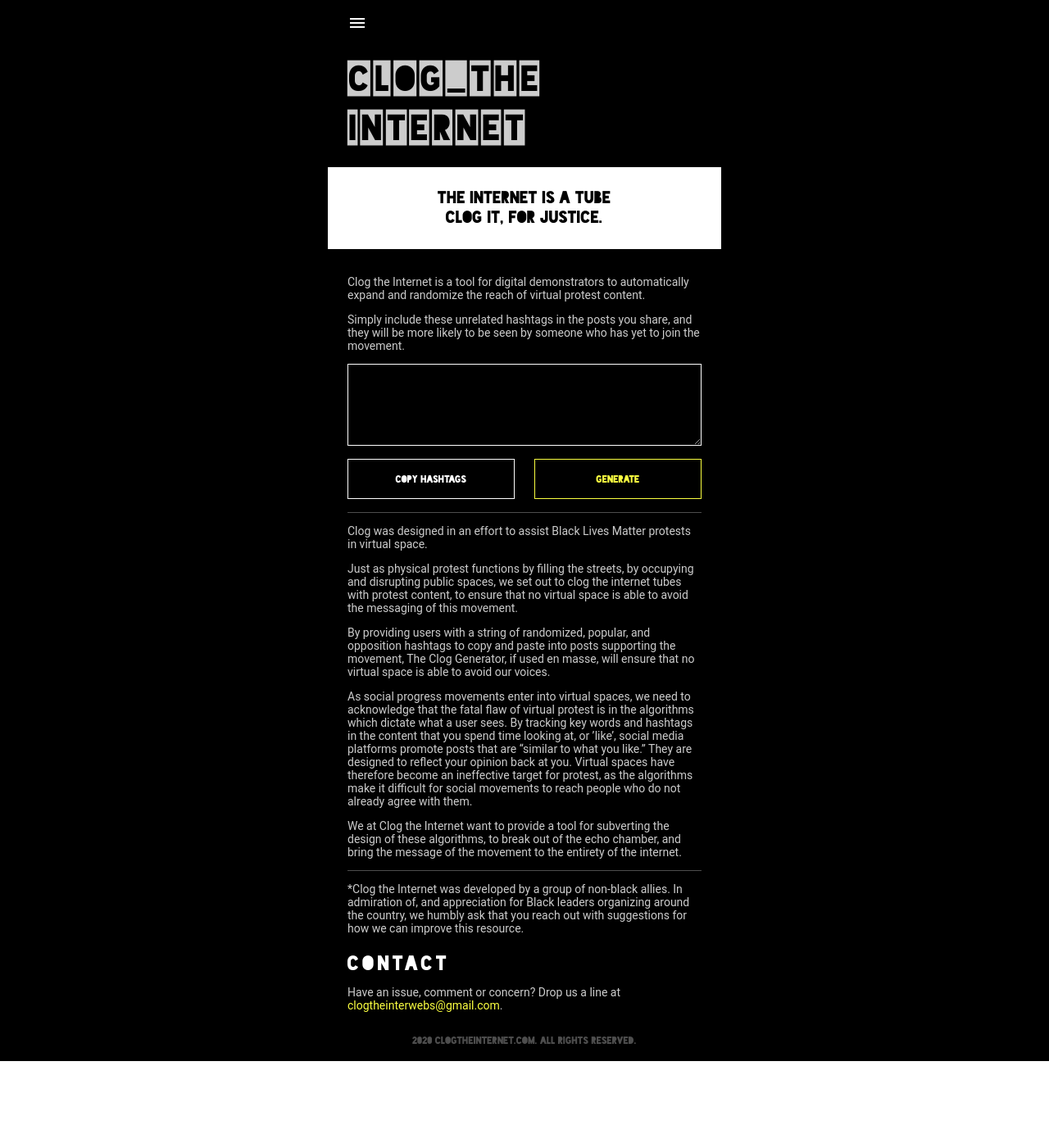
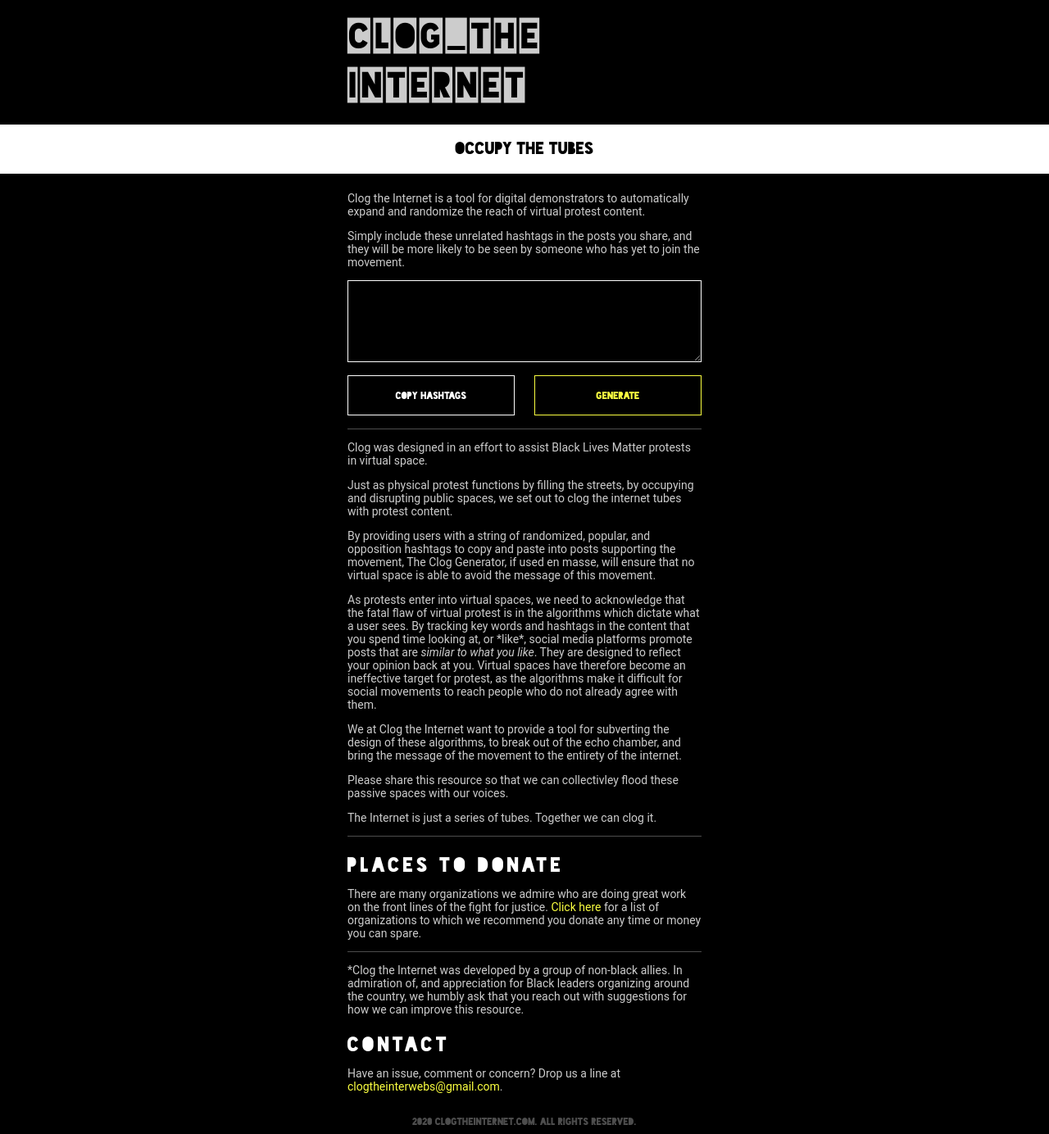
Before and after one commit to vjsingh/clogtheinternet, a React (Create React App) app: page / in a window 1280 px wide. Shown: the whole page at 82% size. Before the commit the page ends 1295 px from the top, so only its background shows below. Built offline with nearby package versions, Linux system fonts and the light colour scheme.

Commit message:
final copy/formatting updates

```diff
--- a/src/App.js
+++ b/src/App.js
@@ -1,6 +1,5 @@
 import React from 'react';
 import Home from './Home';
-import Artists from './Artists';
 import Donate from './Donate';
 import Menu from './Menu';
 import GlobalFonts from './Fonts';
@@ -26,21 +25,14 @@
     return (
       <Router>
         <Background>
-          {this.state.showMenu ? (
-            <Menu hideMenu={() => this.hideMenu()} />
-          ) : (
-            <Switch>
-              <Route path="/donate">
-                <Donate showMenu={() => this.showMenu()} />
-              </Route>
-              <Route path="/artists">
-                <Artists showMenu={() => this.showMenu()} />
-              </Route>
-              <Route path="/">
-                <Home showMenu={() => this.showMenu()} />
-              </Route>
-            </Switch>
-          )}
+          <Switch>
+            <Route path="/donate">
+              <Donate />
+            </Route>
+            <Route>
+              <Home />
+            </Route>
+          </Switch>
         </Background>
         <GlobalFonts />
       </Router>
--- a/src/Artists.js
+++ /dev/null
@@ -1,114 +0,0 @@
-import React from 'react';
-import styled from 'styled-components';
-
-import Container from './Container'
-import RightsText from './RightsText'
-import Header from './Header'
-import Title from './Title'
-import * as STATIC from './staticValues';
-
-function Artists(props) {
-  return (
-    <Container>
-      <Header showMenu={props.showMenu} />
-      <Title>Black<br/>Artists</Title>
-
-      <ArtistTile>
-        <ArtistInfo>
-          <InfoContainer>
-            <ArtistName>Temi Coker</ArtistName>
-            <ArtistWebsite href="https://temicoker.co">temicoker.co</ArtistWebsite>
-          </InfoContainer>
-        </ArtistInfo>
-        <ArtistImage src="https://scontent-lga3-1.cdninstagram.com/v/t51.2885-15/e35/s1080x1080/101387039_251696146108482_719334181343596050_n.jpg?_nc_ht=scontent-lga3-1.cdninstagram.com&_nc_cat=106&_nc_ohc=pZ0UzA3wc4MAX8yTpvC&oh=3d2f8e838d290c829e96eb8288b90ab7&oe=5F1179E5" />
-      </ArtistTile>
-
-      <ArtistTile>
-        <DarkArtistInfo>
-          <InfoContainer>
-            <DarkArtistName>Monica Ahanonu</DarkArtistName>
-            <DarkArtistWebsite href="https://mahanonu.com">mahanonu.com</DarkArtistWebsite>
-          </InfoContainer>
-        </DarkArtistInfo>
-        <ArtistImage src="https://pbs.twimg.com/media/EZMk-OWUwAEe2ef.jpg" />
-      </ArtistTile>
-
-
-      <RightsText/>
-
-    </Container>
-  );
-}
-
-export default Artists;
-
-const ArtistTile = styled.div`
-  position: relative;
-  height: 152px;
-  margin-bottom: 24px;
-`;
-
-const ArtistInfo = styled.div`
-  position: absolute;
-  bottom: 0;
-  right: 0;
-  height: 64px;
-  width: 72%;
-  background-color: ${STATIC.YELLOW};
-  z-index: 5;
-`;
-
-const InfoContainer = styled.div`
-  margin: 16px 16px;
-`;
-
-const ArtistName = styled.div`
-  color: black;
-  font-family: 'BlackoutMidnight';
-  font-size: 14px;
-  line-height: 14px;
-  text-transform: uppercase;
-`;
-
-const ArtistWebsite = styled.a`
-  color: black;
-  font-family: Roboto;
-  font-style: normal;
-  font-weight: normal;
-  font-size: 12px;
-  line-height: 14px;
-
-  text-decoration-line: underline;
-
-  &:hover {
-    color: #4a4a4a;
-    text-decoration: none;
-  }
-`;
-
-const ArtistImage = styled.img`
-  position: absolute;
-  top: 0;
-  left: 0;
-  width: 128px;
-  height: 128px;
-  z-index: 3;
-`;
-
-const DarkArtistInfo = styled(ArtistInfo)`
-  background: black;
-  border: 1px solid white;
-  box-sizing: border-box;
-`;
-
-const DarkArtistName = styled(ArtistName)`
-  color: white;
-`;
-
-const DarkArtistWebsite = styled(ArtistWebsite)`
-  color: ${STATIC.YELLOW};
-  &:hover {
-    color: white;
-    text-decoration: none;
-  }
-`;
--- a/src/Donate.js
+++ b/src/Donate.js
@@ -1,5 +1,6 @@
 import React from 'react';
 import styled from 'styled-components';
+import { Link } from 'react-router-dom';
 
 import RightsText from './RightsText'
 import Header from './Header'
@@ -10,8 +11,11 @@
 function Donate(props) {
   return (
     <Container>
-      <Header showMenu={props.showMenu} />
       <Title>Places_to<br/>Donate</Title>
+
+      <HomeLinkContainer>
+        <RouterLink to="/">Click here</RouterLink> to return to the homepage and see the hashtag generator.
+      </HomeLinkContainer>
 
       <DonateList>
         <DonateListItem>
@@ -63,3 +67,16 @@
 
   &:hover { color: white; }
 `;
+
+const HomeLinkContainer = styled.div`
+  margin: 16px 0 0;
+  font-size: 14px;
+  color: #CCCCCC;
+`;
+
+const RouterLink = styled(Link)`
+  color: ${STATIC.YELLOW};
+  text-decoration: none;
+
+  &:hover { color: white; }
+`;
--- a/src/Home.js
+++ b/src/Home.js
@@ -1,5 +1,6 @@
 import React from 'react';
 import styled from 'styled-components';
+import { Link } from 'react-router-dom';
 
 import Header from './Header'
 import Title from './Title'
@@ -29,18 +30,20 @@
 
   return (
     <Container>
+      <CenterContainer>
         <SideMarginContainer>
-        <Header showMenu={props.showMenu} />
           <Title>Clog_the<br/>Internet</Title>
         </SideMarginContainer>
+      </CenterContainer>
+
       <TaglineContainer>
         <TaglineText>
-          The Internet is a Tube<br/>
-          Clog it, For Justice.
+          Occupy the tubes
         </TaglineText>
       </TaglineContainer>
+
+      <CenterContainer>
         <Main>
-
           <BodyText>
             Clog the Internet is a tool for digital demonstrators to automatically expand and randomize the reach of virtual protest content.
           </BodyText>
@@ -69,19 +72,35 @@
           </BodyText>
 
           <BodyText>
-          Just as physical protest functions by filling the streets, by occupying and disrupting public spaces, we set out to clog the internet tubes with protest content, to ensure that no virtual space is able to avoid the messaging of this movement.
+            Just as physical protest functions by filling the streets, by occupying and disrupting public spaces, we set out to clog the internet tubes with protest content.
           </BodyText>
 
           <BodyText>
-          By providing users with a string of randomized, popular, and opposition hashtags to copy and paste into posts supporting the movement, The Clog Generator, if used en masse, will ensure that no virtual space is able to avoid our voices.
+            By providing users with a string of randomized, popular, and opposition hashtags to copy and paste into posts supporting the movement, The Clog Generator, if used en masse, will ensure that no virtual space is able to avoid the message of this movement.
           </BodyText>
 
           <BodyText>
-          As social progress movements enter into virtual spaces, we need to acknowledge that the fatal flaw of virtual protest is in the algorithms which dictate what a user sees. By tracking key words and hashtags in the content that you spend time looking at, or ’like’, social media platforms promote posts that are “similar to what you like.” They are designed to reflect your opinion back at you. Virtual spaces have therefore become an ineffective target for protest, as the algorithms make it difficult for social movements to reach people who do not already agree with them.
+            As protests enter into virtual spaces, we need to acknowledge that the fatal flaw of virtual protest is in the algorithms which dictate what a user sees. By tracking key words and hashtags in the content that you spend time looking at, or *like*, social media platforms promote posts that are <i>similar to what you like</i>. They are designed to reflect your opinion back at you. Virtual spaces have therefore become an ineffective target for protest, as the algorithms make it difficult for social movements to reach people who do not already agree with them.
           </BodyText>
 
           <BodyText>
             We at Clog the Internet want to provide a tool for subverting the design of these algorithms, to break out of the echo chamber, and bring the message of the movement to the entirety of the internet.
+          </BodyText>
+
+          <BodyText>
+            Please share this resource so that we can collectivley flood these passive spaces with our voices.
+          </BodyText>
+
+          <BodyText>
+            The Internet is just a series of tubes. Together we can clog it.
+          </BodyText>
+
+          <Divider/>
+
+          <Heading>Places to Donate</Heading>
+
+          <BodyText>
+            There are many organizations we admire who are doing great work on the front lines of the fight for justice. <RouterLink to="/donate">Click here</RouterLink> for a list of organizations to which we recommend you donate any time or money you can spare.
           </BodyText>
 
           <Divider/>
@@ -98,6 +117,7 @@
 
           <RightsText/>
         </Main>
+      </CenterContainer>
     </Container>
   );
 }
@@ -115,17 +135,20 @@
   min-height: 100vh;
   flex-direction: column;
   background-color: black;
-  max-width: 480px;
-  margin: 0 auto;
 `;
 
 const SideMarginContainer = styled.div`
   margin: 0 ${STATIC.SIDE_MARGIN};
 `;
 
+const CenterContainer = styled.div`
+  margin: 0 auto;
+  max-width: 480px;
+  width: 100%;
+`;
+
 const Main = styled.div`
-  flex: 1;
-  margin: 10px ${STATIC.SIDE_MARGIN};
+  margin: 0 ${STATIC.SIDE_MARGIN};
 `;
 
 const hashTagsInputStyles = {
@@ -182,7 +205,7 @@
   margin-bottom: 8px;
   display: flex;
   flex-direction: column;
-  height: 100px;
+  height: 60px;
   background-color: white;
   justify-content: center;
 `;
@@ -233,3 +256,10 @@
 
   &:hover { color: white; }
 `;
+
+const RouterLink = styled(Link)`
+  color: ${STATIC.YELLOW};
+  text-decoration: none;
+
+  &:hover { color: white; }
+`;
--- a/src/Menu.js
+++ b/src/Menu.js
@@ -38,7 +38,6 @@
         </BackButton>
         {this.renderLink("/", (<span>Hashtag<br/>Generator</span>))}
         {this.renderLink("/donate", (<span>Places_To<br/>Donate</span>))}
-        {this.renderLink("/artists", (<span>Black_Artists</span>))}
       </Container>
     );
   }
```
Also changed, not shown: 1 other file (tests, documents, lock files or other folders). Lines whose indentation alone changed are shown as unchanged.
